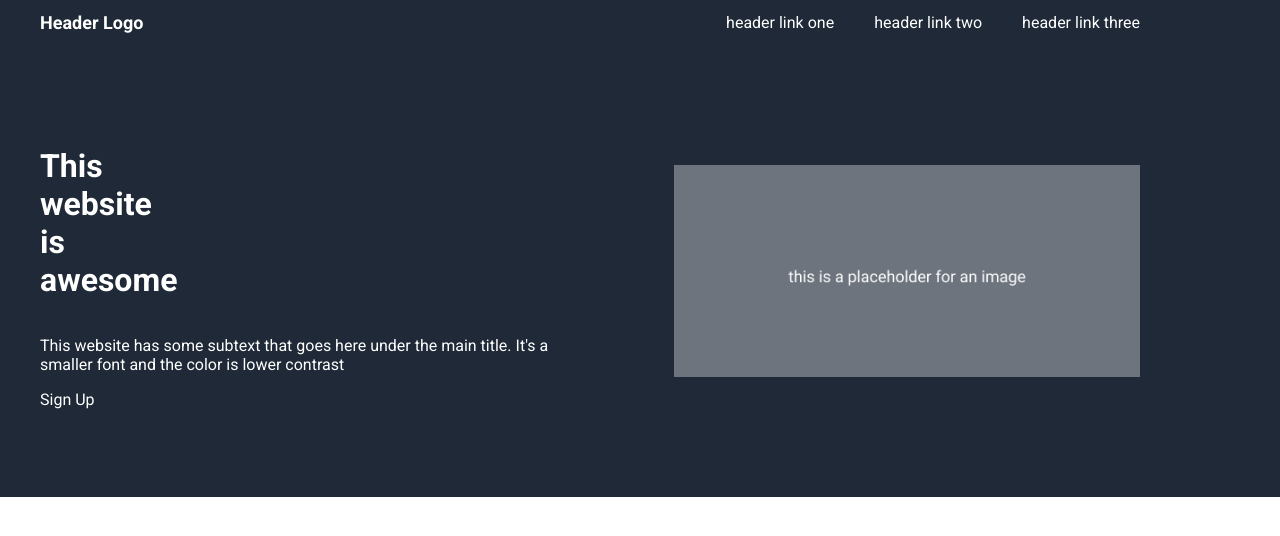
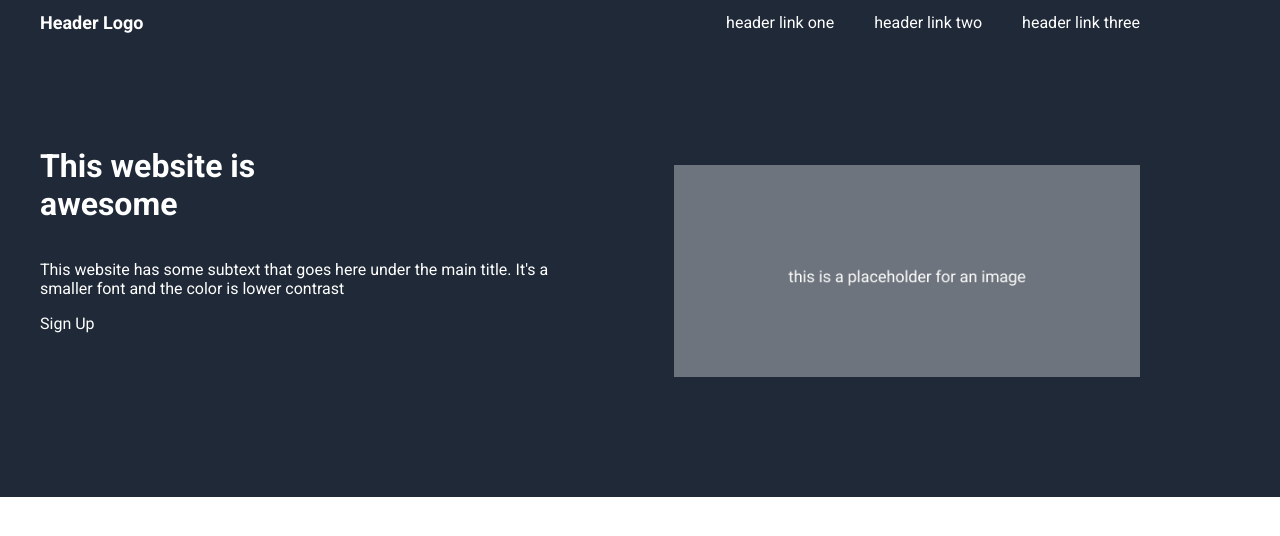
Before and after one commit to ofvcode/Project-Landing-Page, a plain HTML site: page index.html in a window 1280 px wide. Drawn offline with Linux system fonts and the light colour scheme.

Commit message:
Fixed sizing the header for 'This website is awesome'

```diff
--- a/index.html
+++ b/index.html
@@ -24,7 +24,7 @@
     <div class="container">
       <div class="secondSection">
         <div style="flex-direction: column">
-          <div style="width: calc(100% - 500px)">
+          <div style="width: calc(100% - 400px)">
             <h1>This website is awesome</h1>
           </div>
           <div style="width: calc(100% - 100px)">
```
